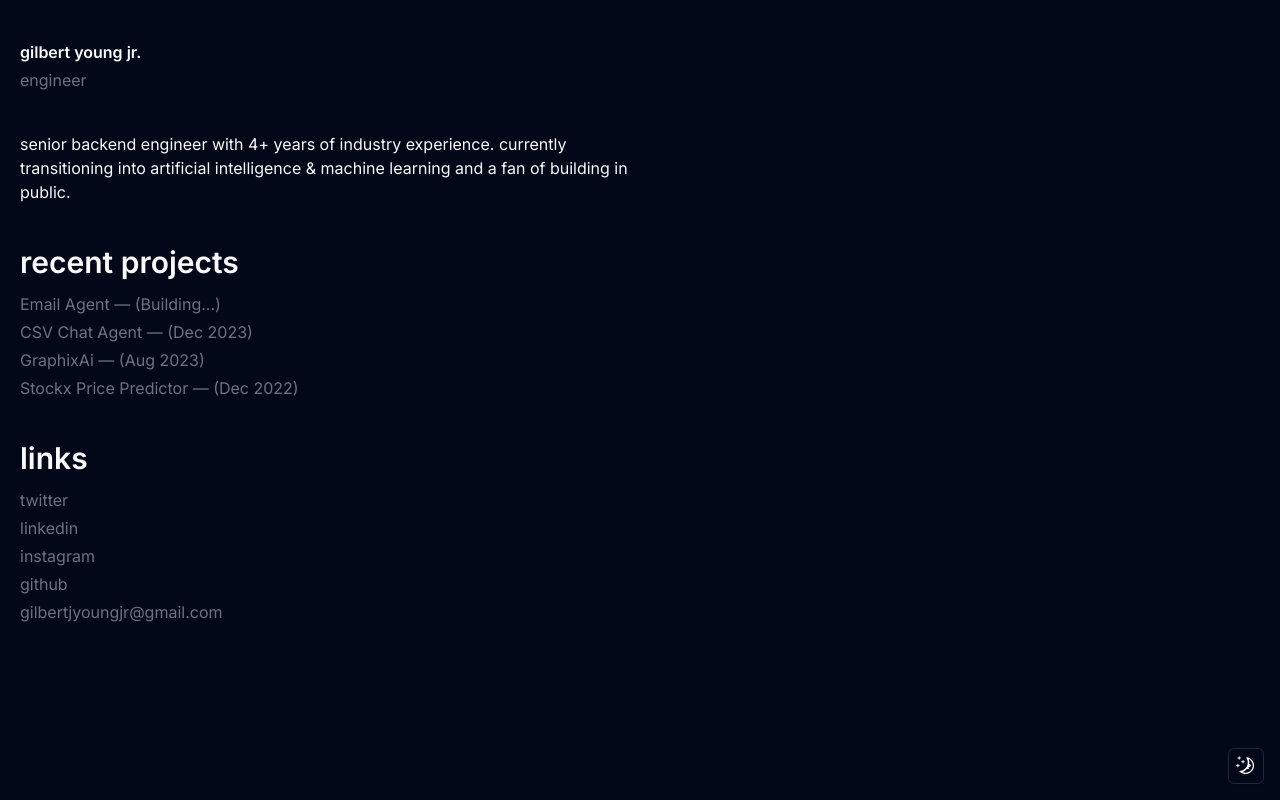
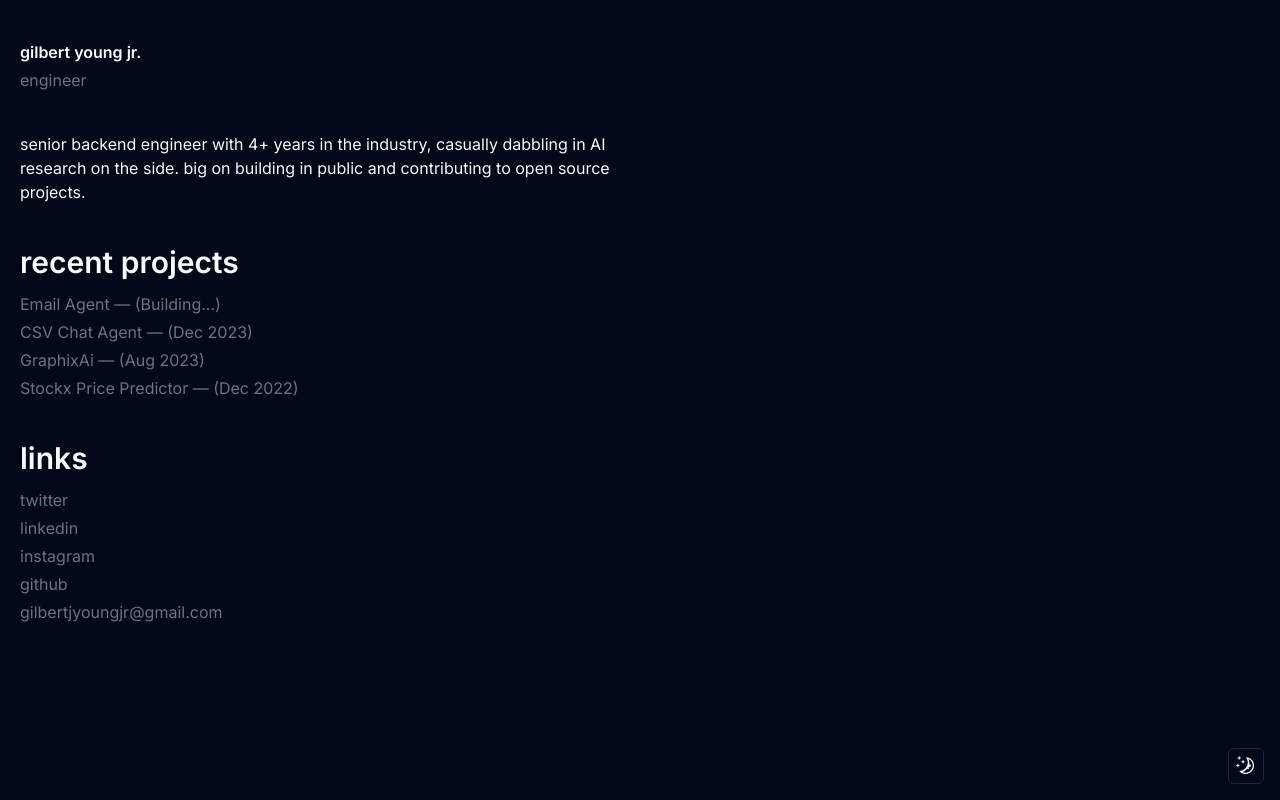
Before and after one commit to gjyoungjr/portfolio, a Next.js app: page / in a window 1280 px wide. Built offline with nearby package versions, Linux system fonts and the light colour scheme.

Commit message:
update bio

```diff
--- a/app/page.tsx
+++ b/app/page.tsx
@@ -10,9 +10,9 @@ export default function Home() {
 
       <div className="mt-10 max-w-screen-sm">
         <p>
-          senior backend engineer with 4+ years of industry experience.
-          currently transitioning into artificial intelligence & machine
-          learning and a fan of building in public.
+          senior backend engineer with 4+ years in the industry, casually
+          dabbling in AI research on the side. big on building in public and
+          contributing to open source projects.
         </p>
       </div>
 
```
